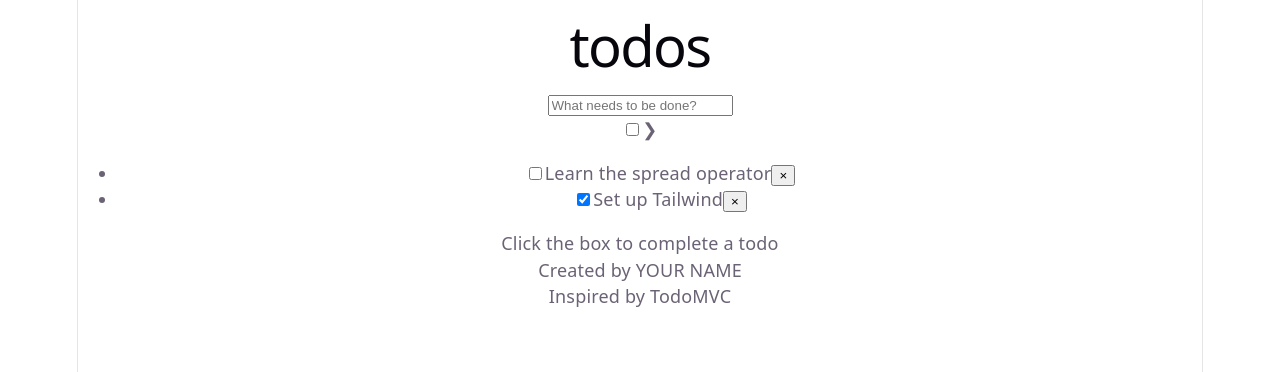
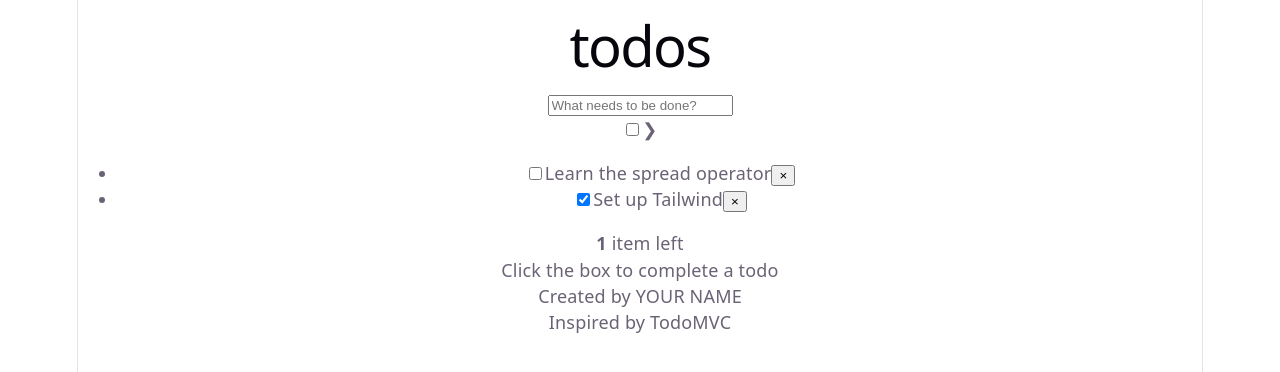
Before and after one commit to jaroldmikelbanogon/CSIT340-todomvc, a React (Vite) app: page / in a window 1280 px wide. Shown: the top 372 px of the page. Built offline with nearby package versions, Linux system fonts and the light colour scheme.

Commit message:
feat: added a footer in Todos component

```diff
--- a/src/components/Todos.jsx
+++ b/src/components/Todos.jsx
@@ -56,6 +56,11 @@ function Todos() {
                         </li>
                     </ul>
                 </main>
+                <footer className="grid h-10 grid-cols-3 items-center border-t border-[#e6e6e6] px-[15px] text-[15px]">
+                <span>
+                    <strong className="font-light">1</strong> item left
+                </span>
+                </footer>
             </div>
     </section>
   )
```
